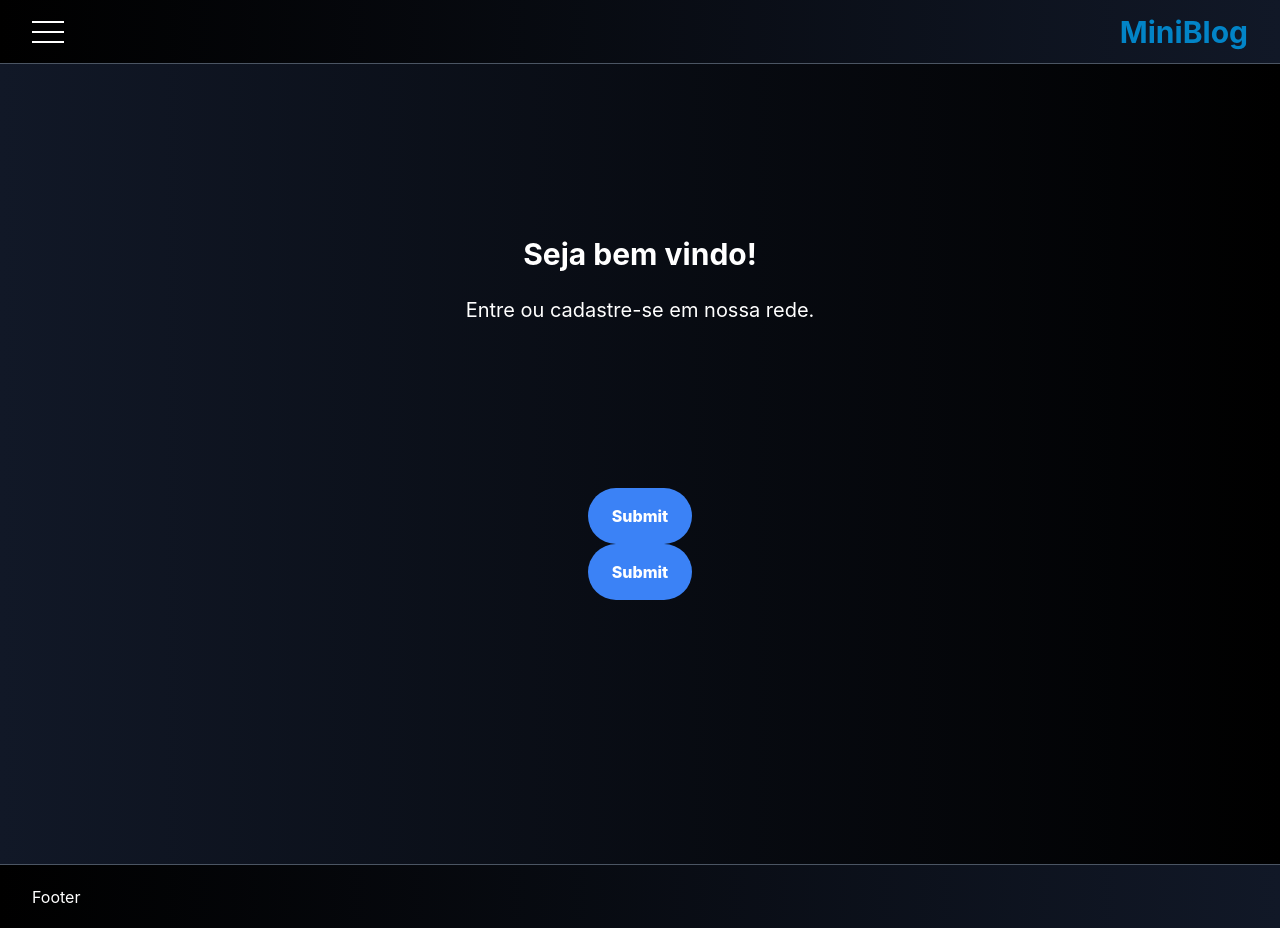
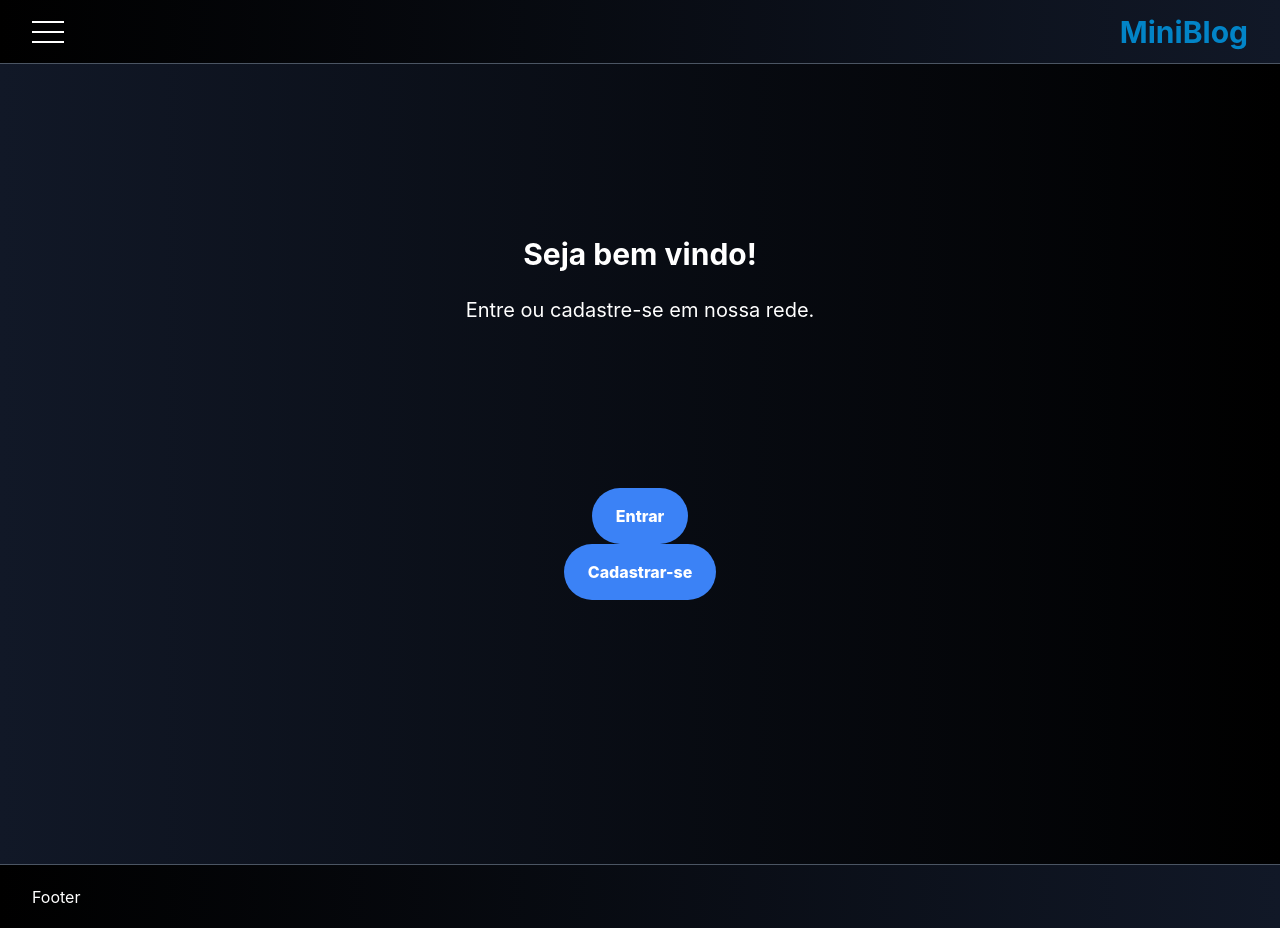
Before and after one commit to vicsous/miniblog, a React (Create React App) app: page / in a window 1280 px wide. Built offline with nearby package versions, Linux system fonts and the light colour scheme; no server answers.

Commit message:
Changing button text

```diff
--- a/src/pages/Landing.js
+++ b/src/pages/Landing.js
@@ -10,10 +10,10 @@ export default function Landing() {
       </div>
       <div className="landingBtns">
             <button className="loginBtn">
-              Submit
+              Entrar
             </button>
             <button className="loginBtn">
-              Submit
+              Cadastrar-se
             </button>
       </div>
     </div>
```
